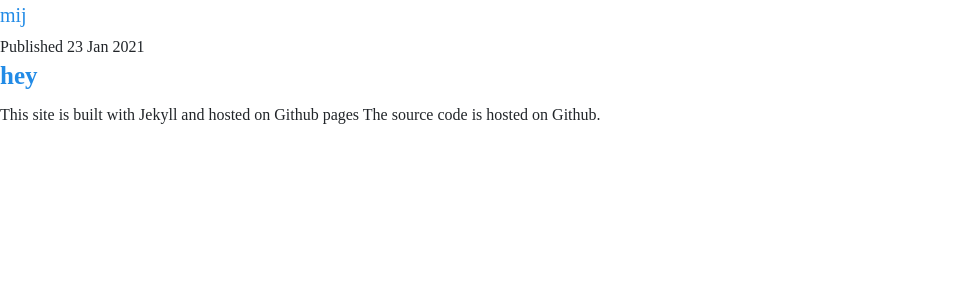
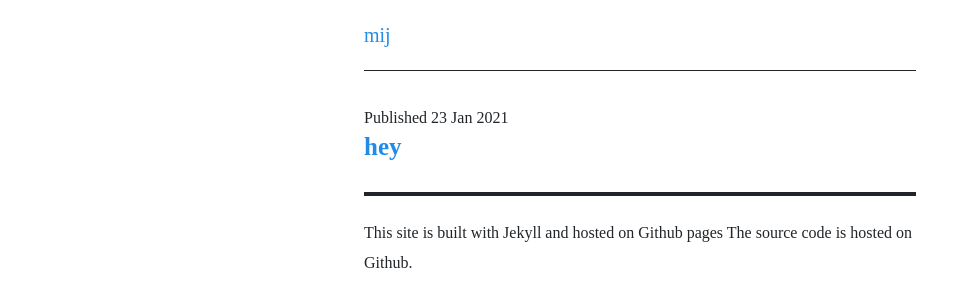
Before and after one commit to muhammadilfaj/mij, a Jekyll site: the page built from index.html, in a window 1280 px wide. Shown: the top 307 px of the page, without its empty margins (0-979 px from the left). Built offline with Jekyll 4.4.1, drawn with Linux system fonts in a browser that asks for light colours; some web fonts are replaced.

Commit message:
Update default.html

```diff
--- a/_layouts/default.html
+++ b/_layouts/default.html
@@ -15,14 +15,14 @@
     <link rel="stylesheet" href="{{ 'assets/stylesheet.css' | relative_url }}">
     <link rel="stylesheet" href="https://use.typekit.net/mgn3fya.css">
   </head>
-  <body>
-    <header>
+  <body class="container">
+    <header class="main-header">
       <a href="{{ site.baseurl }}">{{ site.title }}</a>
     </header>
     <main>
       {{ content }}
     </main>
-    <footer>
+    <footer class="main-footer">
       <small>This site is built with Jekyll and hosted on Github pages The source code is hosted on Github.</small>
     </footer>
   </body>
```
